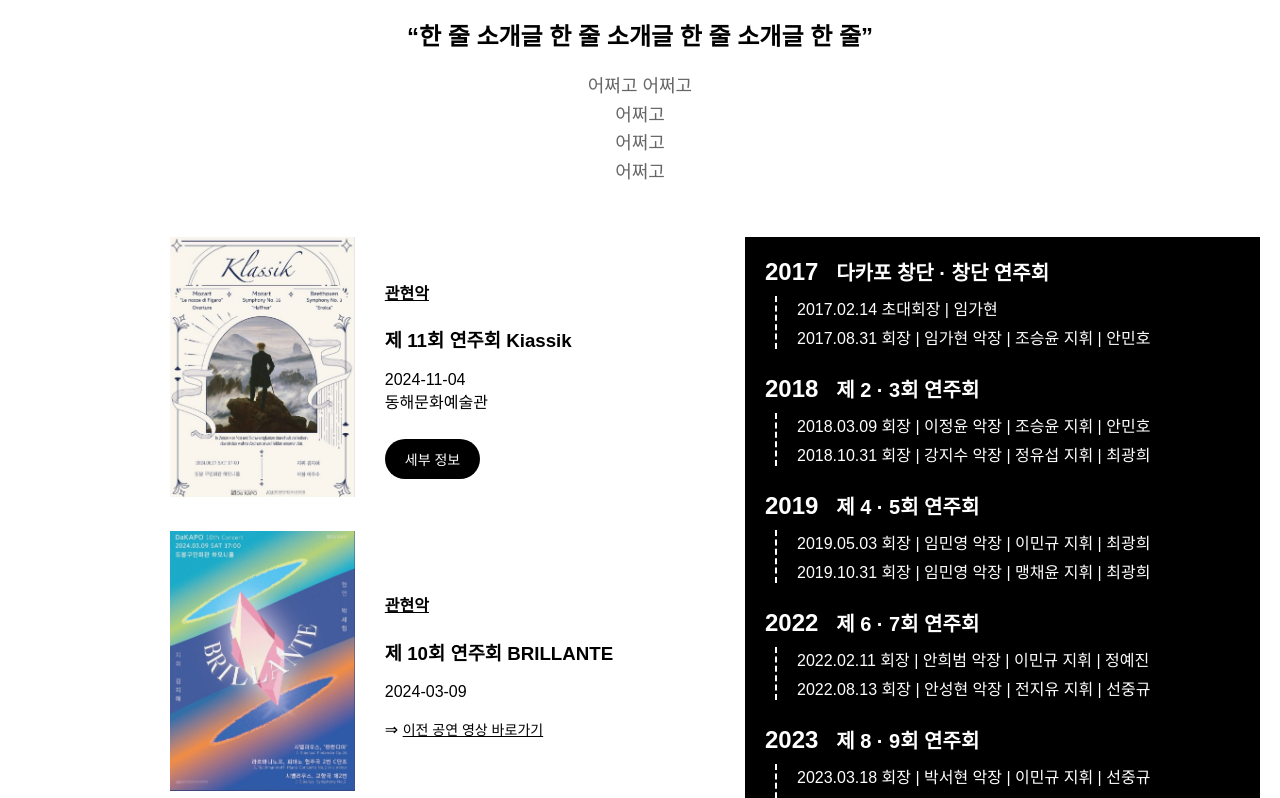
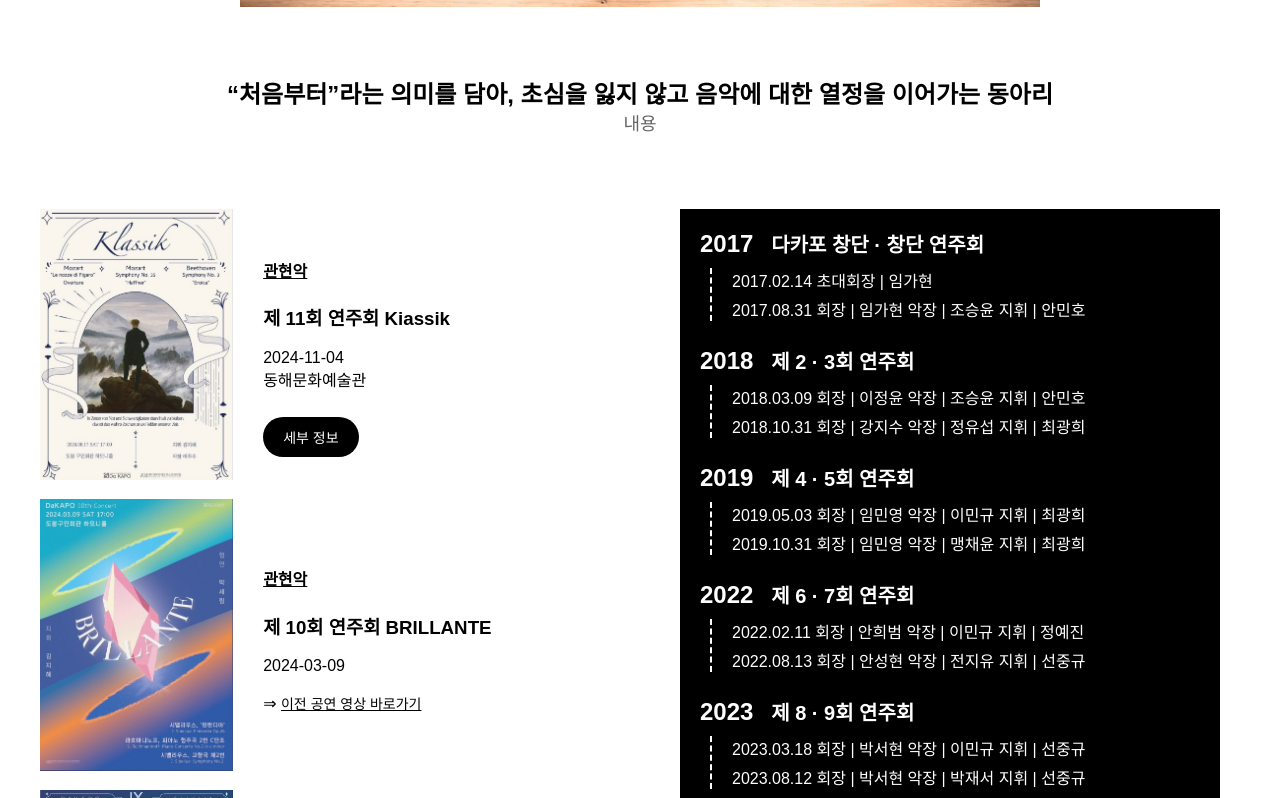
Before and after one commit to kyeongjeong/Seoul_amametur_orchestra_concert, a plain HTML site: page src/pages/orchestraClubPages/dakapo_kwu.html in a window 1280 px wide. Shown: the part 519-1317 px from the top of the page. Drawn offline with Linux system fonts and the light colour scheme.

Commit message:
Feat: 연혁 네모 박스 길이 통일

```diff
--- a/src/pages/orchestraClubPages/dakapo_kwu.html
+++ b/src/pages/orchestraClubPages/dakapo_kwu.html
@@ -16,6 +16,7 @@
             <a href="#" class="menu-item">Home</a>
             <a href="#" class="menu-item" id="current">Orchestra Club</a>
             <a href="#" class="menu-item">Classic Concert</a>
+            <a href="#" class="menu-item">My Pages</a>
         </nav>
     </header>
 
@@ -32,12 +33,9 @@
         <!-- 소개 섹션 -->
         <div class="section-intro" id="intro">
             <img src="../../../public/images/orchestra_dakapo.jpg" alt="Orchestra">
-            <div class="intro-text">“한 줄 소개글 한 줄 소개글 한 줄 소개글 한 줄”</div>
+            <div class="intro-text"><br>“처음부터”라는 의미를 담아, 초심을 잃지 않고 음악에 대한 열정을 이어가는 동아리</div>
             <div class="description">
-                어쩌고 어쩌고<br>
-                어쩌고<br>
-                어쩌고<br>
-                어쩌고
+                내용<br>
             </div>
         </div>
 
@@ -66,7 +64,7 @@
                     <div class="reservation-info">
                         <h4><u>관현악</u></h4>
                         <h3>제 10회 연주회 BRILLANTE</h3>
-                        <p>2024-03-09<br><br>⇒ <a href="https://youtu.be/Mri8LM8QJbA?si=1LuTISriQszEUhir" class="btn-link">이전 공연 영상 바로가기</a></p>
+                        <p>2024-03-09<br><br>⇒ <a href="https://youtu.be/Rg3vJiYJF3s?si=p9uehl62UlU2GIH5" class="btn-link">이전 공연 영상 바로가기</a></p>
                     </div>
                 </div>
                 <div class="history-item">
@@ -76,7 +74,7 @@
                     <div class="reservation-info">
                         <h4><u>관현악</u></h4>
                         <h3>제 09회 연주회 traversee</h3>
-                        <p>2023-08-12<br><br>⇒ <a href="https://youtu.be/Pbdc2FX8icQ?si=AC7wtriDQlVV3q2s" class="btn-link">이전 공연 영상 바로가기</a></p>
+                        <p>2023-08-12<br><br>⇒ <a href="https://youtu.be/x7gNl5M2ScA?si=0NyIORGQab2vJk4d" class="btn-link">이전 공연 영상 바로가기</a></p>
                     </div>
                 </div>
             </div>
@@ -121,7 +119,7 @@
                 <div class="timeline-item">
                     <div class="timeline-year">2024 <span class="small-text">&nbsp;&nbsp;제 10회 연주회</span></div>
                     <div class="timeline-content">
-                        <p>2024.03.09 회장 | 심승우   악장 | 박채서   지휘 | 김지혜<br></p>
+                        <p>2024.03.09 회장 | 심승우   악장 | 박채서   지휘 | 김지혜</p>
                     </div>
                 </div>
             </div>
--- a/src/pages/orchestraClubPages/style.css
+++ b/src/pages/orchestraClubPages/style.css
@@ -134,7 +134,7 @@ body {
 /* 소개 섹션 */
 .section-intro {
     margin: 0;
-    padding-top: 60px;
+    padding-top: 70px;
     display: flex;
     flex-direction: column;
     align-items: center;
@@ -143,14 +143,16 @@ body {
 .section-intro img {
     width: 80%;
     max-width: 800px;
-    margin-bottom: 20px;
+    margin-bottom: 40px;
 }
 
 .intro-text {
     font-size: 24px;
     font-weight: bold;
     text-align: center;
-    margin-bottom: 20px;
+    max-width: 1200px;
+    margin: 0 auto;
+    padding: 0;
 }
 
 .description {
@@ -158,27 +160,36 @@ body {
     font-size: 18px;
     line-height: 1.6;
     color: #666;
+    max-width: 1200px;
+    margin: 0 auto;
+    padding: 0;
 }
 
 /* 연혁 섹션 */
 .section-history {
-    display: flex;
-    margin: 50px 0;
-    margin-left: 170px;
-    align-items: flex-start;
+    display: grid;
+    grid-template-columns: repeat(2,1fr);
+    max-width: 1200px;
+    margin: 0 auto;
+    padding: 0;
+    margin-top: 70px;
+    margin-bottom: 70px;
+    align-items: stretch; /* 같은 행의 요소 높이를 자동으로 동일하게 설정 */
+    grid-auto-rows: minmax(600px,auto);
 }
 
 /* 예매 정보와 타임라인 각각 절반 너비 */
 .history-container {
-    width: 50%;
     padding-right: 20px;
+    display: grid;
+    gap: 15px;
 }
 
 .timeline-container {
     width: 500px; /* 기존 너비 유지 */
     background-color: black;
     color: white;
-    padding: 20px;
+    padding: 0;
     margin-left: 20px;
     border-radius: 0;
     flex-grow: 1; /* 세로로 공간이 계속 확장되도록 설정 */
@@ -191,7 +202,6 @@ body {
 .history-item {
     display: flex;
     align-items: center;
-    margin-bottom: 30px;
 }
 
 .history-image {
@@ -216,7 +226,6 @@ body {
     color: white;
     padding: 20px;
     border-radius: 0px;
-    width: 40%;
     margin-left: auto;
     margin-right: 20px;
     display: flex;
```
Also changed, not shown: src/pages/orchestraClubPages/scroll-navigation.js (line endings or trailing spaces).
